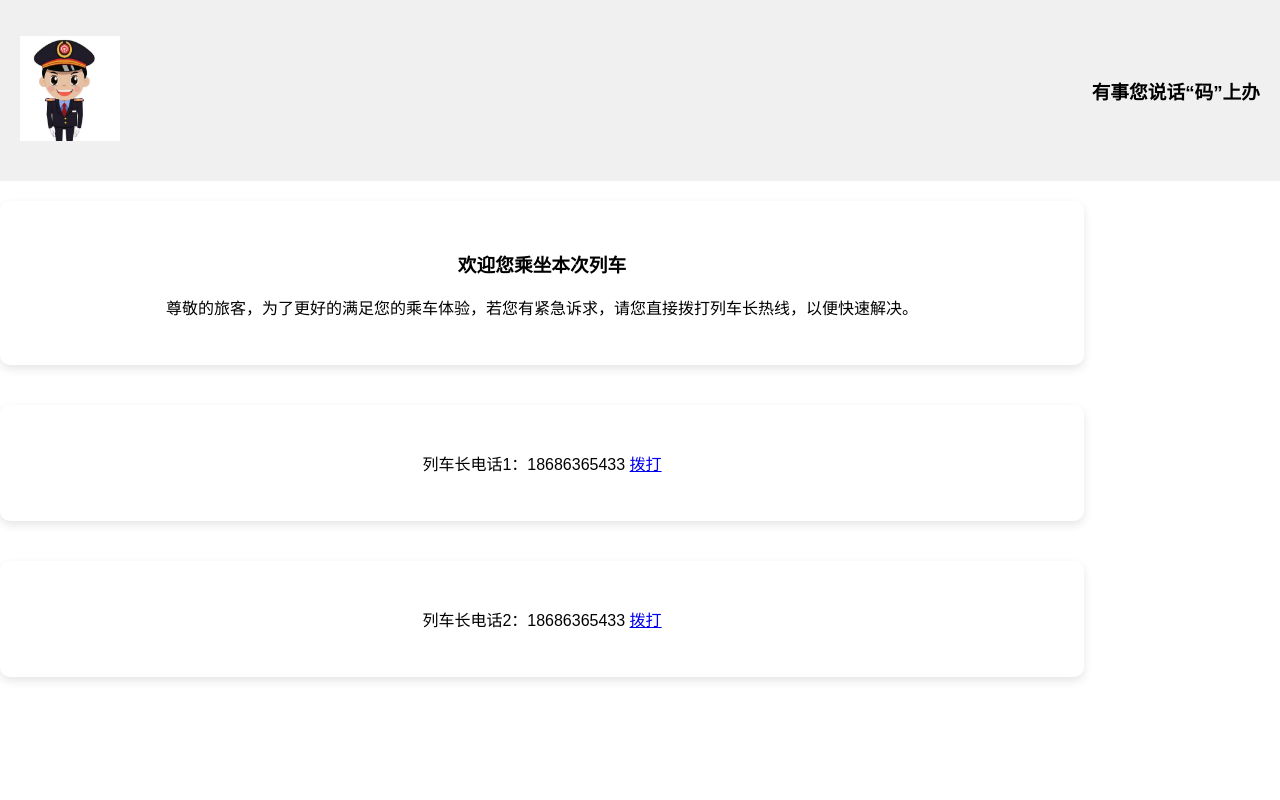
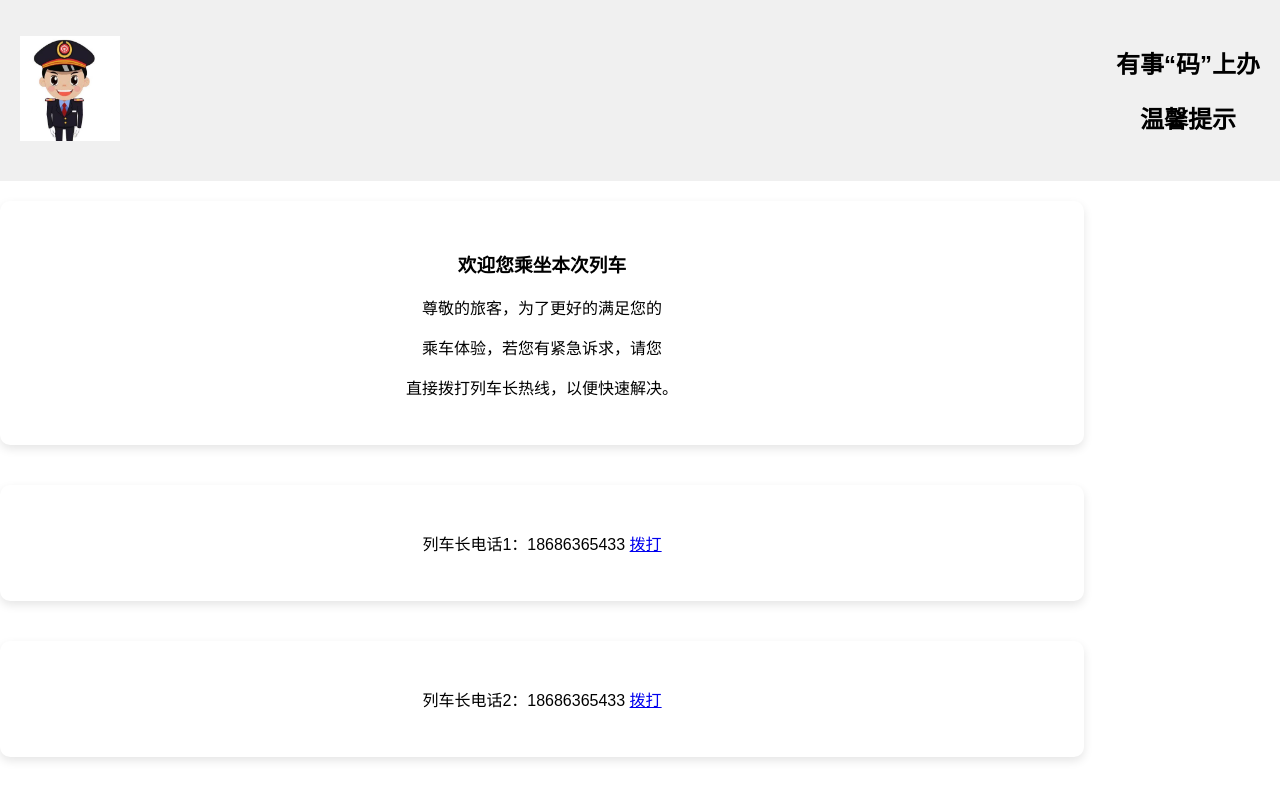
Before and after one commit to Roger-Shark/K2623, a plain HTML site: page index.html in a window 1280 px wide. Drawn offline with Linux system fonts and the light colour scheme.

Commit message:
Update index.html

```diff
--- a/index.html
+++ b/index.html
@@ -58,13 +58,16 @@
         </p>
         <div>
             <p>
-                <h3>有事您说话“码”上办</h3>
+                <h2>有事“码”上办</h2>
+                <h2>温馨提示</h2>
             </p>
         </div>
     </div>
     <div class="content">
         <h3>欢迎您乘坐本次列车</h3>
-        <p>尊敬的旅客，为了更好的满足您的乘车体验，若您有紧急诉求，请您直接拨打列车长热线，以便快速解决。</p>
+        <p>尊敬的旅客，为了更好的满足您的</p>
+        <p>乘车体验，若您有紧急诉求，请您</p>
+        <p>直接拨打列车长热线，以便快速解决。</p>
     </div>
         <div class="content">
             <p>列车长电话1：18686365433
```
